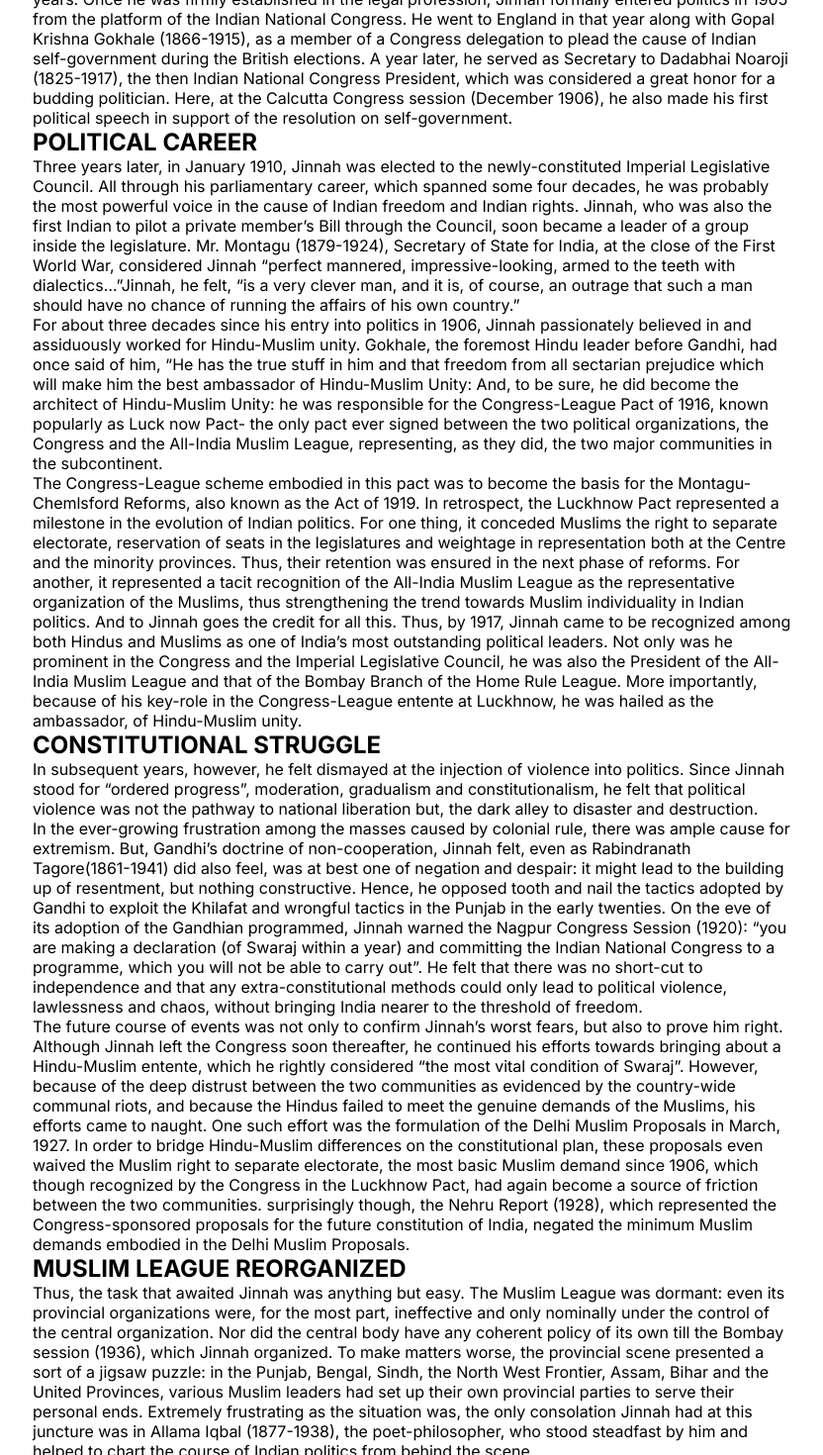
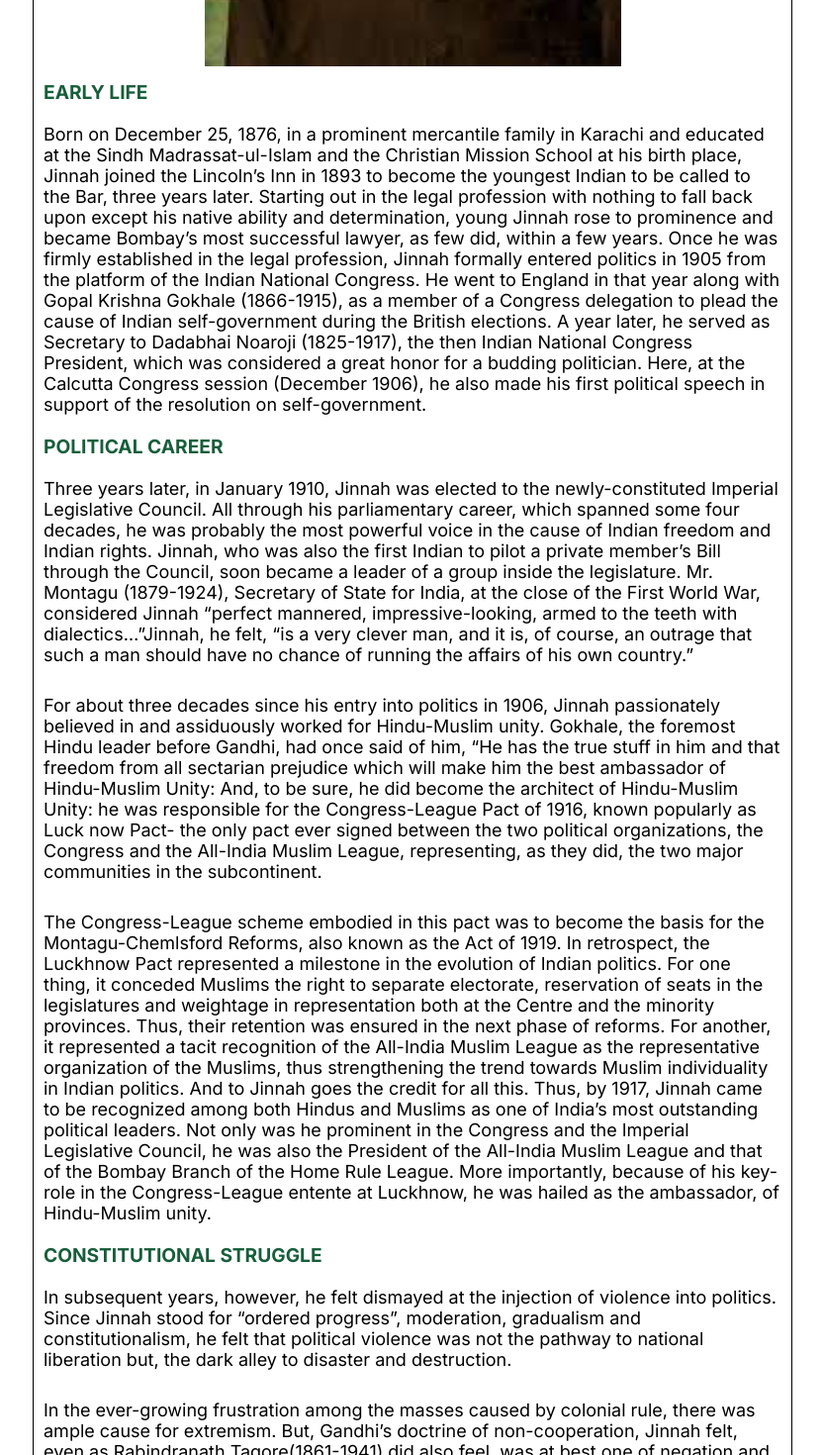
Before and after one commit to shahbaz-ramzan/my-next-app-pages, a Next.js app: page /tribute in a window 1280 px wide. Shown: the part 1200-2670 px from the top of the page at 99% size, without its empty margins (223-1055 px from the left). Built offline with nearby package versions, Linux system fonts and the light colour scheme.

Commit message:
tribute page is complete now

```diff
--- a/src/app/layout.js
+++ b/src/app/layout.js
@@ -24,9 +24,6 @@ return (
       <Link href="/">About</Link>
     </li>
     <li>
-      <Link href="/hero">My Hero</Link>
-    </li>
-    <li>
       <Link href="/tribute">Tribute</Link>
     </li>
     <li>
--- a/src/app/tribute/page.jsx
+++ b/src/app/tribute/page.jsx
@@ -9,7 +9,7 @@ return (
             <div className={styles.container}>
 
                 <div>
-                    <p>Father of the Nation Quaid-e-Azam Muhammad Ali Jinnah’s achievement as the founder of Pakistan,
+                    <p className={styles.paragraph}><strong>Father of the Nation Quaid-e-Azam Muhammad Ali Jinnah’s</strong> achievement as the founder of Pakistan,
                         dominates everything else he did in his long and crowded public life spanning some 42 years.
                         Yet, by
                         any standard, his was an eventful life, his personality multidimensional and his achievements in
@@ -30,7 +30,7 @@ return (
                         initially
                         as one of the leaders, but later, since 1947, as the only prominent leader- the Quaid-e-Azam.
                     </p>
-                    <p>
+                    <p className={styles.paragraph}>
                         For over thirty years, he had guided their affairs; he had given expression, coherence and
                         direction
                         to their legitimate aspirations and cherished dreams; he had formulated these into concrete
@@ -54,8 +54,8 @@ return (
             </div>
 
             <div>
-                <h2>EARLY LIFE</h2>
-                <p>
+                <h2 className={styles.headings}>EARLY LIFE</h2>
+                <p className={styles.paragraph}>
                     Born on December 25, 1876, in a prominent mercantile family in Karachi and educated at the Sindh
                     Madrassat-ul-Islam and the Christian Mission School at his birth place, Jinnah joined the Lincoln’s
                     Inn
@@ -77,8 +77,8 @@ return (
                     Here, at the Calcutta Congress session (December 1906), he also made his first political speech in
                     support of the resolution on self-government.
                 </p>
-                <h2>POLITICAL CAREER</h2>
-                <p>Three years later, in January 1910, Jinnah was elected to the newly-constituted Imperial Legislative
+                <h2 className={styles.headings}>POLITICAL CAREER</h2>
+                <p className={styles.paragraph}>Three years later, in January 1910, Jinnah was elected to the newly-constituted Imperial Legislative
                     Council. All through his parliamentary career, which spanned some four decades, he was probably the
                     most
                     powerful voice in the cause of Indian freedom and Indian rights. Jinnah, who was also the first
@@ -91,7 +91,7 @@ return (
                     felt, “is a very clever man, and it is, of course, an outrage that such a man should have no chance
                     of
                     running the affairs of his own country.”</p>
-                <p>For about three decades since his entry into politics in 1906, Jinnah passionately believed in and
+                <p className={styles.paragraph}>For about three decades since his entry into politics in 1906, Jinnah passionately believed in and
                     assiduously worked for Hindu-Muslim unity. Gokhale, the foremost Hindu leader before Gandhi, had
                     once
                     said of him, “He has the true stuff in him and that freedom from all sectarian prejudice which will
@@ -102,7 +102,7 @@ return (
                     Pact- the only pact ever signed between the two political organizations, the Congress and the
                     All-India
                     Muslim League, representing, as they did, the two major communities in the subcontinent.</p>
-                <p>The Congress-League scheme embodied in this pact was to become the basis for the Montagu-Chemlsford
+                <p className={styles.paragraph}>The Congress-League scheme embodied in this pact was to become the basis for the Montagu-Chemlsford
                     Reforms, also known as the Act of 1919. In retrospect, the Luckhnow Pact represented a milestone in
                     the
                     evolution of Indian politics. For one thing, it conceded Muslims the right to separate electorate,
@@ -120,14 +120,14 @@ return (
                     Bombay Branch of the Home Rule League. More importantly, because of his key-role in the
                     Congress-League
                     entente at Luckhnow, he was hailed as the ambassador, of Hindu-Muslim unity.</p>
-                <h2>CONSTITUTIONAL STRUGGLE</h2>
-                <p>In subsequent years, however, he felt dismayed at the injection of violence into politics. Since
+                <h2 className={styles.headings}>CONSTITUTIONAL STRUGGLE</h2>
+                <p className={styles.paragraph}>In subsequent years, however, he felt dismayed at the injection of violence into politics. Since
                     Jinnah
                     stood for “ordered progress”, moderation, gradualism and constitutionalism, he felt that political
                     violence was not the pathway to national liberation but, the dark alley to disaster and destruction.
 
                 </p>
-                <p>In the ever-growing frustration among the masses caused by colonial rule, there was ample cause for
+                <p className={styles.paragraph}>In the ever-growing frustration among the masses caused by colonial rule, there was ample cause for
                     extremism. But, Gandhi’s doctrine of non-cooperation, Jinnah felt, even as Rabindranath
                     Tagore(1861-1941) did also feel, was at best one of negation and despair: it might lead to the
                     building
@@ -141,7 +141,7 @@ return (
                     and that any extra-constitutional methods could only lead to political violence, lawlessness and
                     chaos,
                     without bringing India nearer to the threshold of freedom.</p>
-                <p>The future course of events was not only to confirm Jinnah’s worst fears, but also to prove him
+                <p className={styles.paragraph}>The future course of events was not only to confirm Jinnah’s worst fears, but also to prove him
                     right.
                     Although Jinnah left the Congress soon thereafter, he continued his efforts towards bringing about a
                     Hindu-Muslim entente, which he rightly considered “the most vital condition of Swaraj”. However,
@@ -158,8 +158,8 @@ return (
                     though, the Nehru Report (1928), which represented the Congress-sponsored proposals for the future
                     constitution of India, negated the minimum Muslim demands embodied in the Delhi Muslim Proposals.
                 </p>
-                <h2>MUSLIM LEAGUE REORGANIZED</h2>
-                <p>Thus, the task that awaited Jinnah was anything but easy. The Muslim League was dormant: even its
+                <h2 className={styles.headings}>MUSLIM LEAGUE REORGANIZED</h2>
+                <p className={styles.paragraph}>Thus, the task that awaited Jinnah was anything but easy. The Muslim League was dormant: even its
                     provincial organizations were, for the most part, ineffective and only nominally under the control
                     of
                     the central organization. Nor did the central body have any coherent policy of its own till the
@@ -172,7 +172,7 @@ return (
                     Extremely frustrating as the situation was, the only consolation Jinnah had at this juncture was in
                     Allama Iqbal (1877-1938), the poet-philosopher, who stood steadfast by him and helped to chart the
                     course of Indian politics from behind the scene.</p>
-                <p>Undismayed by this bleak situation, Jinnah devoted himself to the sole purpose of organizing the
+                <p className={styles.paragraph}>Undismayed by this bleak situation, Jinnah devoted himself to the sole purpose of organizing the
                     Muslims
                     on one platform. He embarked upon country-wide tours. He pleaded with provincial Muslim leaders to
                     sink
@@ -187,8 +187,8 @@ return (
                     early 1937. He was, it seemed, struggling against time to make Muslim India a power to be reckoned
                     with.
                 </p>
-                <h2>THE NEW AWAKENING</h2>
-                <p>As a result of Jinnah’s ceaseless efforts, the Muslims awakened from what Professor Baker calls
+                <h2 className={styles.headings}>THE NEW AWAKENING</h2>
+                <p className={styles.paragraph}>As a result of Jinnah’s ceaseless efforts, the Muslims awakened from what Professor Baker calls
                     (their)
                     “unreflective silence” (in which they had so complacently basked for long decades), and to “the
                     spiritual essence of nationality” that had existed among them for a pretty long time. Roused by the
@@ -210,8 +210,8 @@ return (
                     to their innermost yearnings, these turned out to be in favour of a separate Muslim nationhood and
                     of a
                     separate Muslim state.</p>
-                <h2>DEMAND FOR PAKISTAN</h2>
-                <p>“We are a nation”, they claimed in the ever eloquent words of the Quaid-i-Azam- “We are a nation with
+                <h2 className={styles.headings}>DEMAND FOR PAKISTAN</h2>
+                <p className={styles.paragraph}>“We are a nation”, they claimed in the ever eloquent words of the Quaid-i-Azam- “We are a nation with
                     our
                     own distinctive culture and civilization, language and literature, art and architecture, names and
                     nomenclature, sense of values and proportion, legal laws and moral code, customs and calendar,
@@ -224,7 +224,7 @@ return (
                     from
                     India: on the other, it heralded an era of Islamic renaissance and creativity in which the Indian
                     Muslims were to be active participants. The Hindu reaction was quick, bitter, and malicious.</p>
-                <p>Equally hostile were the British to the Muslim demand, their hostility having stemmed from their
+                <p className={styles.paragraph}>Equally hostile were the British to the Muslim demand, their hostility having stemmed from their
                     belief
                     that the unity of India was their main achievement and their foremost contribution. The irony was
                     that
@@ -238,8 +238,8 @@ return (
                     remarkable strategy in the delicate negotiations that followed the formulation of the Pakistan
                     demand,
                     particularly in the post-war period, that made Pakistan inevitable.</p>
-                <h2>CRIPPS SCHEME</h2>
-                <p>While the British reaction to the Pakistan demand came in the form of the Cripps offer of April,
+                <h2 className={styles.headings}>CRIPPS SCHEME</h2>
+                <p className={styles.paragraph}>While the British reaction to the Pakistan demand came in the form of the Cripps offer of April,
                     1942,
                     which conceded the principle of self-determination to provinces on a territorial basis, the Rajaji
                     Formula (called after the eminent Congress leader C.Rajagopalacharia, which became the basis of
@@ -257,7 +257,7 @@ return (
                     divided between two parties- the Congress and the League- and that the central issue in Indian
                     politics
                     was Pakistan.</p>
-                <p>These negotiations began with the arrival, in March 1946, of a three-member British Cabinet Mission.
+                <p className={styles.paragraph}>These negotiations began with the arrival, in March 1946, of a three-member British Cabinet Mission.
                     The
                     crucial task with which the Cabinet Mission was entrusted was that of devising in consultation with
                     the
@@ -275,7 +275,7 @@ return (
                     foundation of Pakistan”, and induced the Muslim League Council to accept the Plan in June 1946; and
                     this
                     he did much against the calculations of the Congress and to its utter dismay.</p>
-                <p>Tragically though, the League’s acceptance was put down to its supposed weakness and the Congress put
+                <p className={styles.paragraph}>Tragically though, the League’s acceptance was put down to its supposed weakness and the Congress put
                     up
                     a posture of defiance, designed to swamp the League into submitting to its dictates and its
                     interpretations of the plan. Faced thus, what alternative had Jinnah and the League but to rescind
@@ -285,8 +285,8 @@ return (
                     need be) to wrest Pakistan. The way Jinnah maneuvered to turn the tide of events at a time when all
                     seemed lost indicated, above all, his masterly grasp of the situation and his adeptness at making
                     strategic and tactical moves.</p>
-                <h2>PARTITION PLAN</h2>
-                <p>Partition Plan By the close of 1946, the communal riots had flared up to murderous heights, engulfing
+                <h2 className={styles.headings}>PARTITION PLAN</h2>
+                <p className={styles.paragraph}>Partition Plan By the close of 1946, the communal riots had flared up to murderous heights, engulfing
                     almost the entire subcontinent. The two peoples, it seemed, were engaged in a fight to the finish.
                     The
                     time for a peaceful transfer of power was fast running out. Realizing the gravity of the situation.
@@ -297,8 +297,8 @@ return (
                     was
                     duly accepted by the three Indian parties to the dispute- the Congress the League and the Akali Dal
                     (representing the Sikhs).</p>
-                <h2>LEADER OF A FREE NATION</h2>
-                <p>In recognition of his singular contribution, Quaid-i-Azam Muhammad Ali Jinnah was nominated by the
+                <h2 className={styles.headings}>LEADER OF A FREE NATION</h2>
+                <p className={styles.paragraph}>In recognition of his singular contribution, Quaid-i-Azam Muhammad Ali Jinnah was nominated by the
                     Muslim
                     League as the Governor-General of Pakistan, while the Congress appointed Mountbatten as India’s
                     first
@@ -311,7 +311,7 @@ return (
                     This, alongwith the en masse migration of the Hindu and Sikh business and managerial classes, left
                     the
                     economy almost shattered.</p>
-                <p>The treasury was empty, India having denied Pakistan the major share of its cash balances. On top of
+                <p className={styles.paragraph}>The treasury was empty, India having denied Pakistan the major share of its cash balances. On top of
                     all
                     this, the still unorganized nation was called upon to feed some eight million refugees who had fled
                     the
@@ -330,7 +330,7 @@ return (
                     he
                     was more than a mere Governor-General: he was the Quaid-i-Azam who had brought the State into being.
                 </p>
-                <p>In the ultimate analysis, his very presence at the helm of affairs was responsible for enabling the
+                <p className={styles.paragraph}>In the ultimate analysis, his very presence at the helm of affairs was responsible for enabling the
                     newly
                     born nation to overcome the terrible crisis on the morrow of its cataclysmic birth. He mustered up
                     the
@@ -366,8 +366,8 @@ return (
                     of Kalat which seemed problematical and carried on negotiations with Lord Mountbatten for the
                     settlement
                     of the Kashmir Issue.</p>
-                <h2>THE QUAID’S LAST MESSAGE</h2>
-                <p>It was, therefore, with a sense of supreme satisfaction at the fulfillment of his mission that Jinnah
+                <h2 className={styles.headings}>THE QUAID’S LAST MESSAGE</h2>
+                <p className={styles.paragraph}>It was, therefore, with a sense of supreme satisfaction at the fulfillment of his mission that Jinnah
                     told the nation in his last message on 14 August, 1948: “The foundations of your State have been
                     laid
                     and it is now for you to build and build as quickly and as well as you can”. In accomplishing the
@@ -377,7 +377,7 @@ return (
                     had, to quote Richard Symons, “contributed more than any other man to Pakistan’s survival”. He died
                     on
                     11 September, 1948.</p>
-                <p>A man such as Jinnah, who had fought for the inherent rights of his people all through his life and
+                <p className={styles.paragraph}>A man such as Jinnah, who had fought for the inherent rights of his people all through his life and
                     who
                     had taken up the somewhat unconventional and the largely misinterpreted cause of Pakistan, was bound
                     to
@@ -387,7 +387,7 @@ return (
                     tributes
                     paid to any one in modern times, some of them even from those who held a diametrically opposed
                     viewpoint.</p>
-                <p>The Aga Khan considered him “the greatest man he ever met”, Beverley Nichols, the author of `Verdict
+                <p className={styles.paragraph}>The Aga Khan considered him “the greatest man he ever met”, Beverley Nichols, the author of `Verdict
                     on
                     India’, called him “the most important man in Asia”, and Dr. Kailashnath Katju, the West Bengal
                     Governor
--- a/src/app/tribute/tribute.module.css
+++ b/src/app/tribute/tribute.module.css
@@ -16,6 +16,7 @@
     margin: auto;
     justify-content: center;
     align-items: center;
+    border: 1px solid black;
 
 }
 
@@ -23,7 +24,21 @@
     display: flex;
     justify-content: center;
     align-items: center;
-    @media screen and (max-width:1000px){
+    @media screen and (max-width:1300px){
         flex-direction: column;
     }
 }
+
+.headings{
+    font-size: larger;
+    color: #185E3B;
+    text-decoration: solid;
+    margin-top: 10px;
+    padding-left: 10px;
+}
+
+.paragraph{
+    font-size: large;
+    margin-top: 10px;
+    padding: 10px 10px 10px 10px;
+}
```
